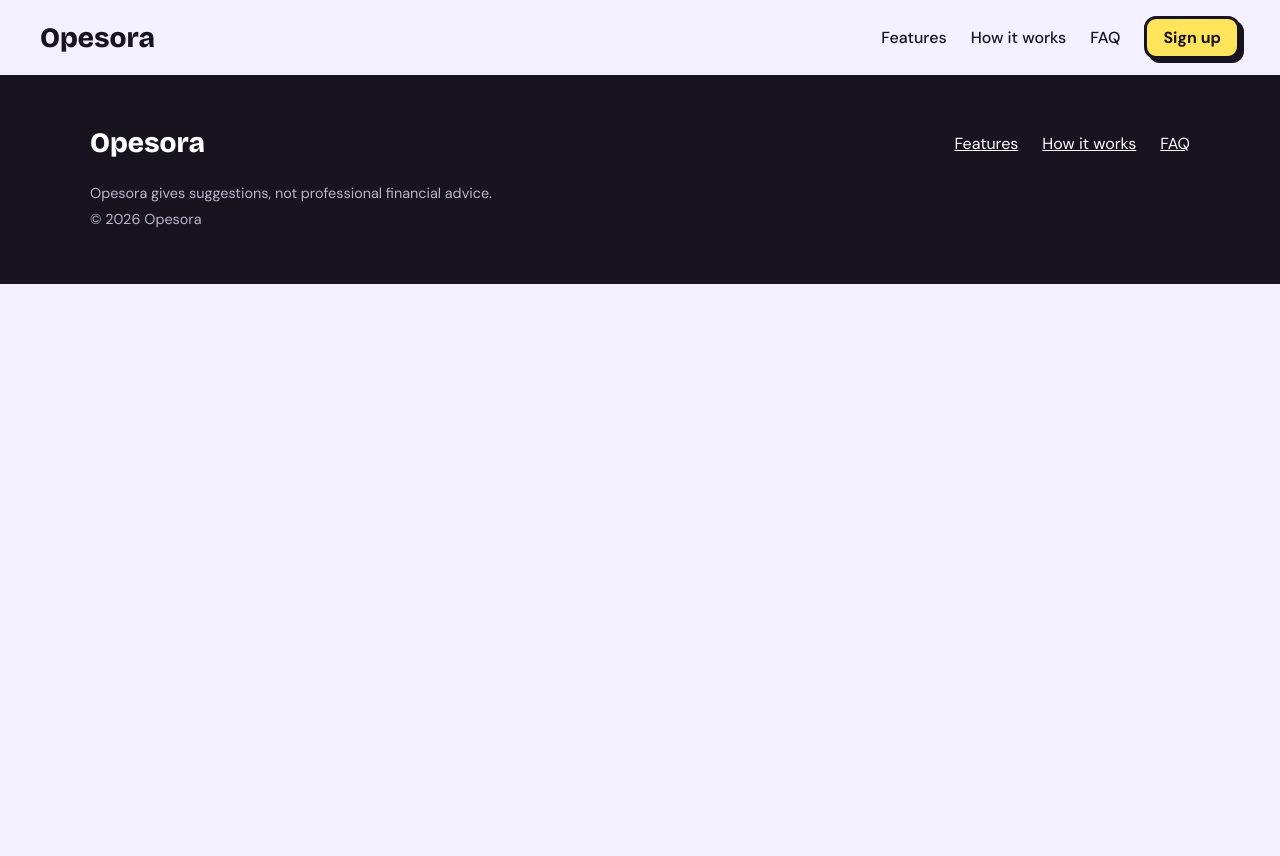
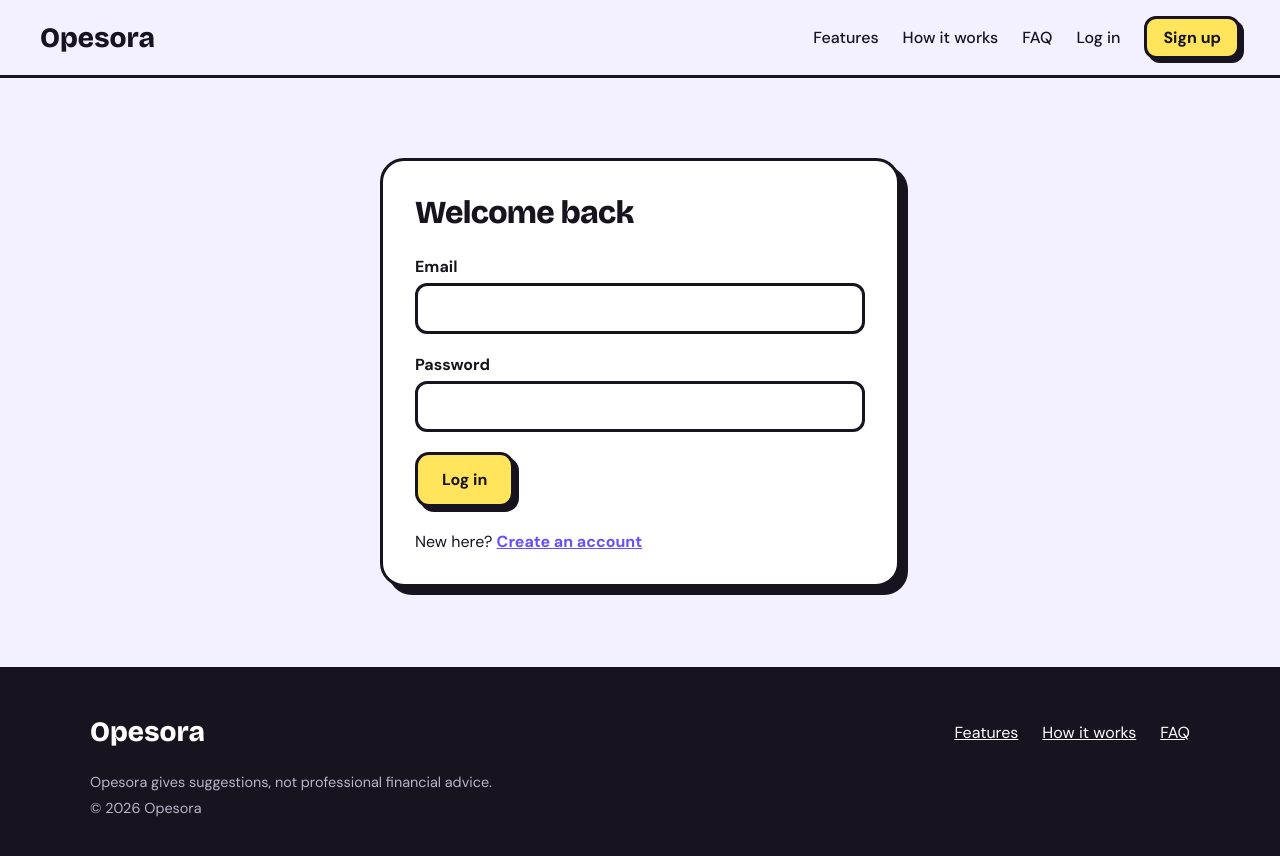
Before and after one commit to meetanand007/ai-budget-tracker, a React (Vite) app in the folder frontend/: page /login in a window 1280 px wide. Shown: the top 856 px of the page. Before the commit the page ends 800 px from the top, so only its background shows below. Built offline with nearby package versions, Linux system fonts and the light colour scheme.

Commit message:
Add login page

```diff
--- a/frontend/src/App.jsx
+++ b/frontend/src/App.jsx
@@ -3,6 +3,8 @@ import Navbar from './components/Navbar'
 import Footer from './components/Footer'
 import Home from './pages/Home'
 import Signup from './pages/Signup'
+import Login from './pages/Login'
+
 
 function App() {
   return (
@@ -11,6 +13,7 @@ function App() {
       <Routes>
         <Route path="/" element={<Home />} />
         <Route path="/signup" element={<Signup />} />
+        <Route path="/login" element={<Login />} />
       </Routes>
       <Footer />
     </div>
--- a/frontend/src/components/Navbar.jsx
+++ b/frontend/src/components/Navbar.jsx
@@ -8,6 +8,7 @@ function Navbar() {
         <a href="/#features">Features</a>
         <a href="/#how-it-works">How it works</a>
         <a href="/#faq">FAQ</a>
+        <Link to="/login">Log in</Link>
         <Link to="/signup">Sign up</Link>
       </nav>
     </header>
--- a/frontend/src/pages/Auth.css
+++ b/frontend/src/pages/Auth.css
@@ -46,3 +46,11 @@
   margin: 0 0 20px;
   font-weight: 700;
 }
+.auth-switch {
+  margin: 24px 0 0;
+}
+
+.auth-switch a {
+  color: var(--grape);
+  font-weight: 700;
+}
--- /dev/null
+++ b/frontend/src/pages/Login.jsx
@@ -0,0 +1,59 @@
+import { useState } from 'react'
+import { Link } from 'react-router-dom'
+import './Auth.css'
+
+function Login() {
+  const [email, setEmail] = useState('')
+  const [password, setPassword] = useState('')
+  const [done, setDone] = useState(false)
+
+  function handleSubmit(event) {
+    event.preventDefault()
+    setDone(true)
+  }
+
+  if (done) {
+    return (
+      <main className="page">
+        <div className="auth-card">
+          <h1>Demo login worked 👋</h1>
+          <p>Real login arrives once we build the backend and database.</p>
+        </div>
+      </main>
+    )
+  }
+
+  return (
+    <main className="page">
+      <form className="auth-card" onSubmit={handleSubmit}>
+        <h1>Welcome back</h1>
+
+        <label htmlFor="email">Email</label>
+        <input
+          id="email"
+          type="email"
+          value={email}
+          onChange={(e) => setEmail(e.target.value)}
+          required
+        />
+
+        <label htmlFor="password">Password</label>
+        <input
+          id="password"
+          type="password"
+          value={password}
+          onChange={(e) => setPassword(e.target.value)}
+          required
+        />
+
+        <button type="submit" className="btn btn-lemon">Log in</button>
+
+        <p className="auth-switch">
+          New here? <Link to="/signup">Create an account</Link>
+        </p>
+      </form>
+    </main>
+  )
+}
+
+export default Login
--- a/frontend/src/pages/Signup.jsx
+++ b/frontend/src/pages/Signup.jsx
@@ -1,3 +1,4 @@
+import { Link } from 'react-router-dom'
 import { useState } from 'react'
 import './Auth.css'
 
```
